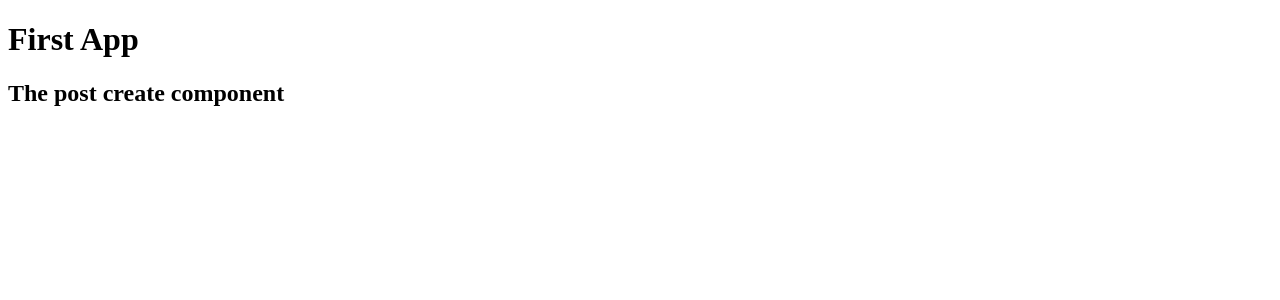
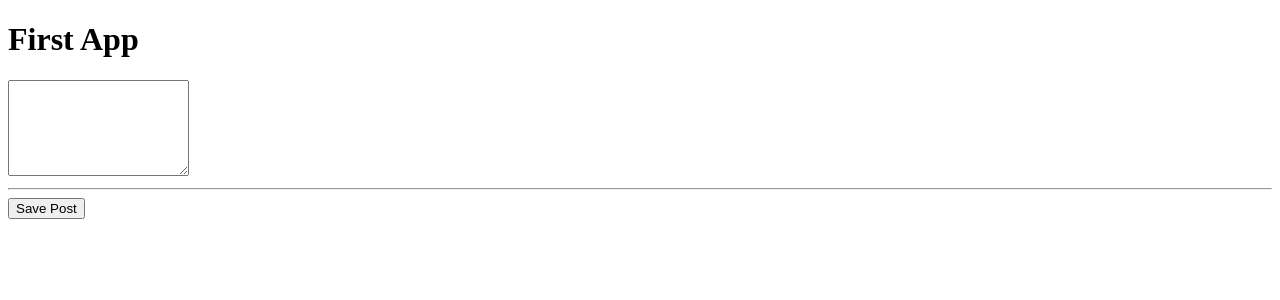
Before and after one commit to jawadahmedtaj/MEAN-stack-app, an Angular app: page / in a window 1280 px wide. Shown: the top 300 px of the page. Built offline with nearby package versions, Linux system fonts and the light colour scheme.

Commit message:
added basic click event listener

```diff
--- a/src/app/posts/post-create/post-create.component.html
+++ b/src/app/posts/post-create/post-create.component.html
@@ -1 +1,3 @@
-<h2>The post create component</h2>
+<textarea rows="6"></textarea>
+<hr />
+<button (click)="onAddPost()">Save Post</button>
--- a/src/app/posts/post-create/post-create.component.ts
+++ b/src/app/posts/post-create/post-create.component.ts
@@ -4,4 +4,8 @@ import { Component } from "@angular/core";
   selector: "app-post-create",
   templateUrl: "./post-create.component.html"
 })
-export class PostCreateComponent {}
+export class PostCreateComponent {
+  onAddPost() {
+    alert("Post added!");
+  }
+}
```
